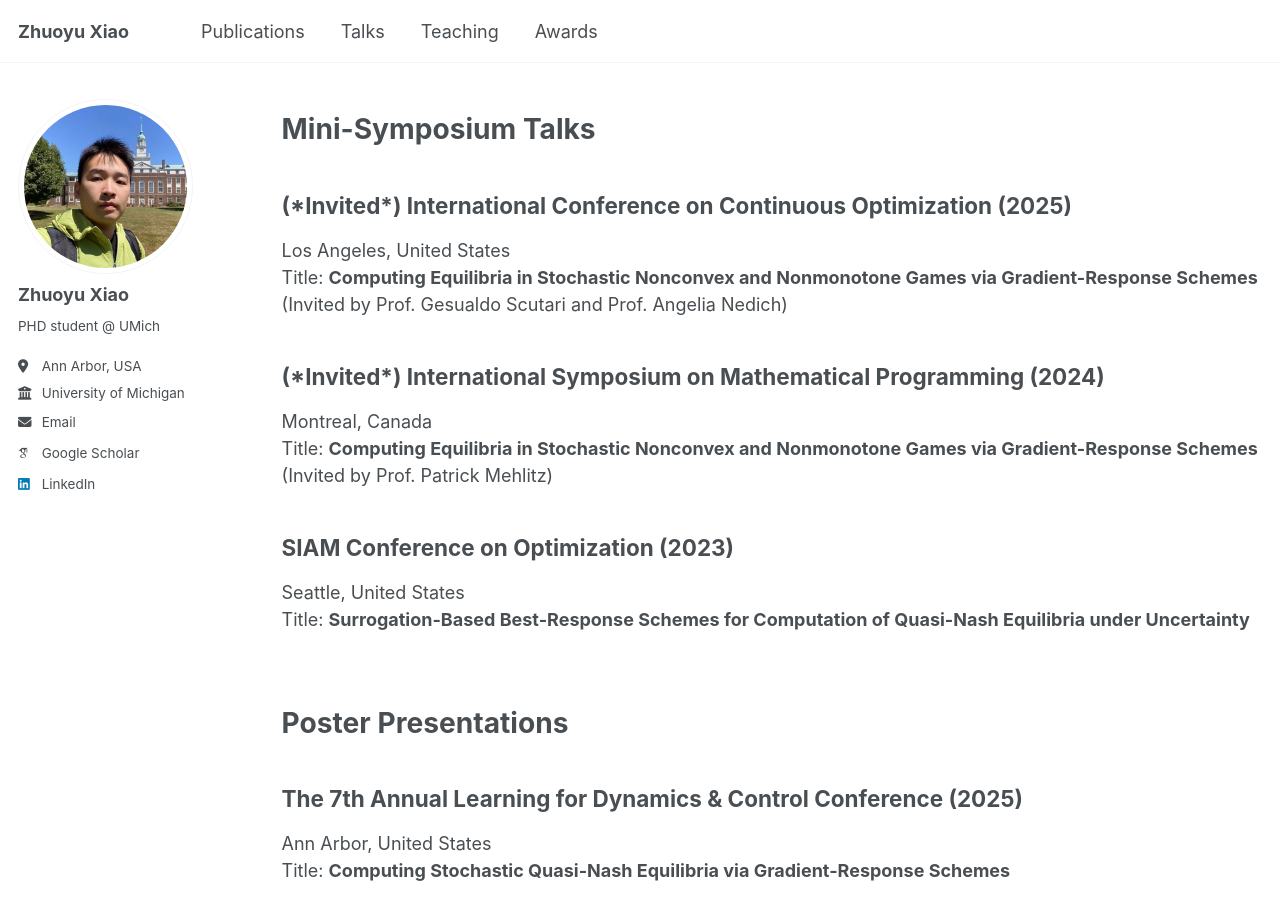
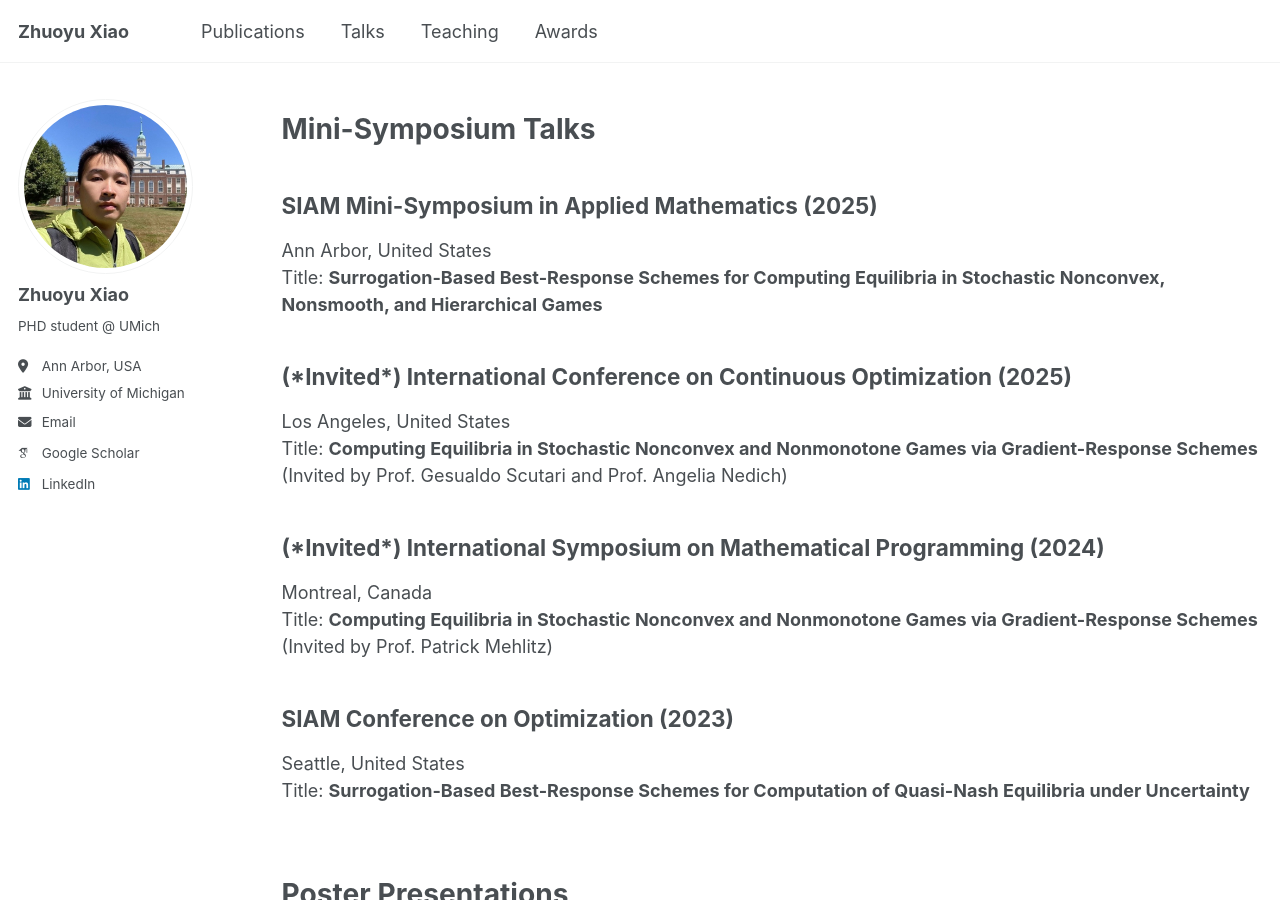
Before and after one commit to zyxiao97/zyxiao97.github.io, a Jekyll site: the page built from _pages/talks.md, in a window 1280 px wide and 900 px high. Built offline with Jekyll 4.4.1, drawn with Linux system fonts in a browser that asks for light colours; some web fonts are replaced.

Commit message:
Update talks.md

```diff
--- a/_pages/talks.md
+++ b/_pages/talks.md
@@ -7,6 +7,10 @@ author_profile: true
 
 Mini-Symposium Talks
 ======
+
+## SIAM Mini-Symposium in Applied Mathematics (2025)
+Ann Arbor, United States
+Title: **Surrogation-Based Best-Response Schemes for Computing Equilibria in Stochastic Nonconvex, Nonsmooth, and Hierarchical Games**
 
 ## (\*Invited\*) International Conference on Continuous Optimization (2025)
 Los Angeles, United States
```
